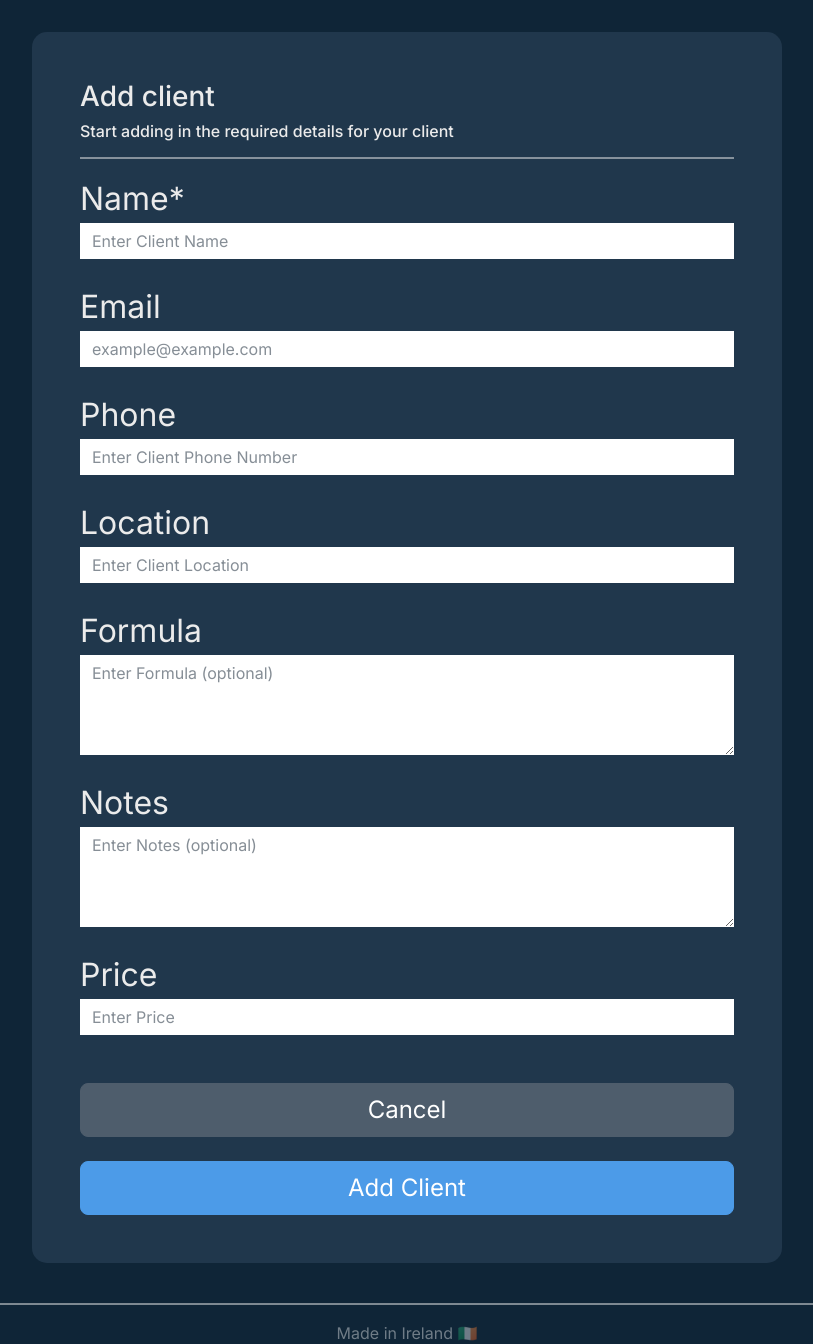
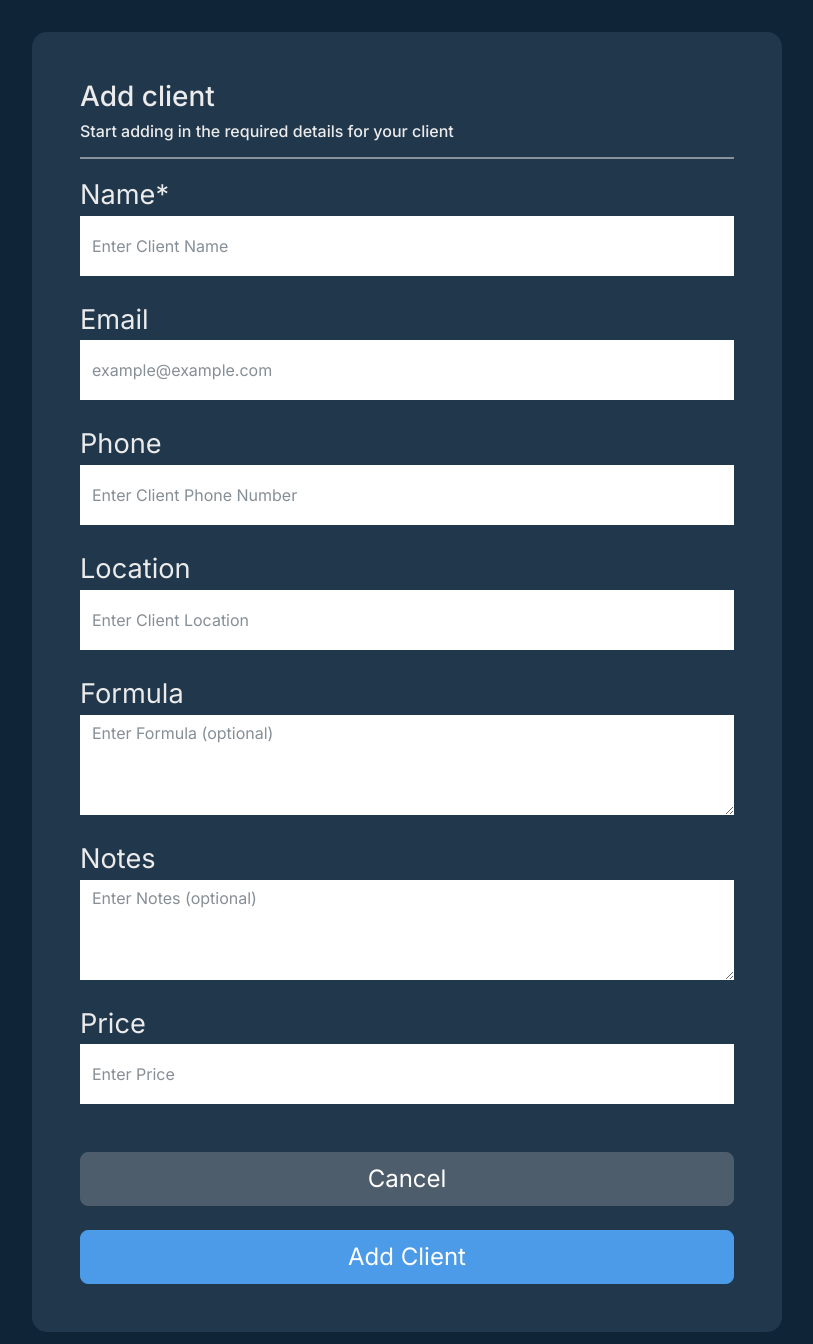
Before and after one commit to yaroslav-matala/stylelink-crm, a Django app: page /add-client in a window 1280 px wide. Shown: the part 86-1430 px from the top of the page, without its empty margins (233-1046 px from the left). Run offline with Django 4.2, Linux system fonts and the light colour scheme; the visitor is signed in with stand-in values (Sample User, id 1); some libraries are stand-ins or nearby versions.

Commit message:
increase form input field height

```diff
--- a/static/css/style.css
+++ b/static/css/style.css
@@ -150,7 +150,17 @@ hr {
 #client-form #div_id_formula label,
 #client-form #div_id_notes label,
 #client-form #div_id_price label {
-  font-size: 2rem;
+  font-size: 1.7rem;
+}
+
+#client-form #div_id_name input,
+#client-form #div_id_phone input,
+#client-form #div_id_email input,
+#client-form #div_id_location input,
+#client-form #div_id_formula input,
+#client-form #div_id_notes input,
+#client-form #div_id_price input {
+  height: 60px;
 }
 
 #hint_id_password1 ul {
```
